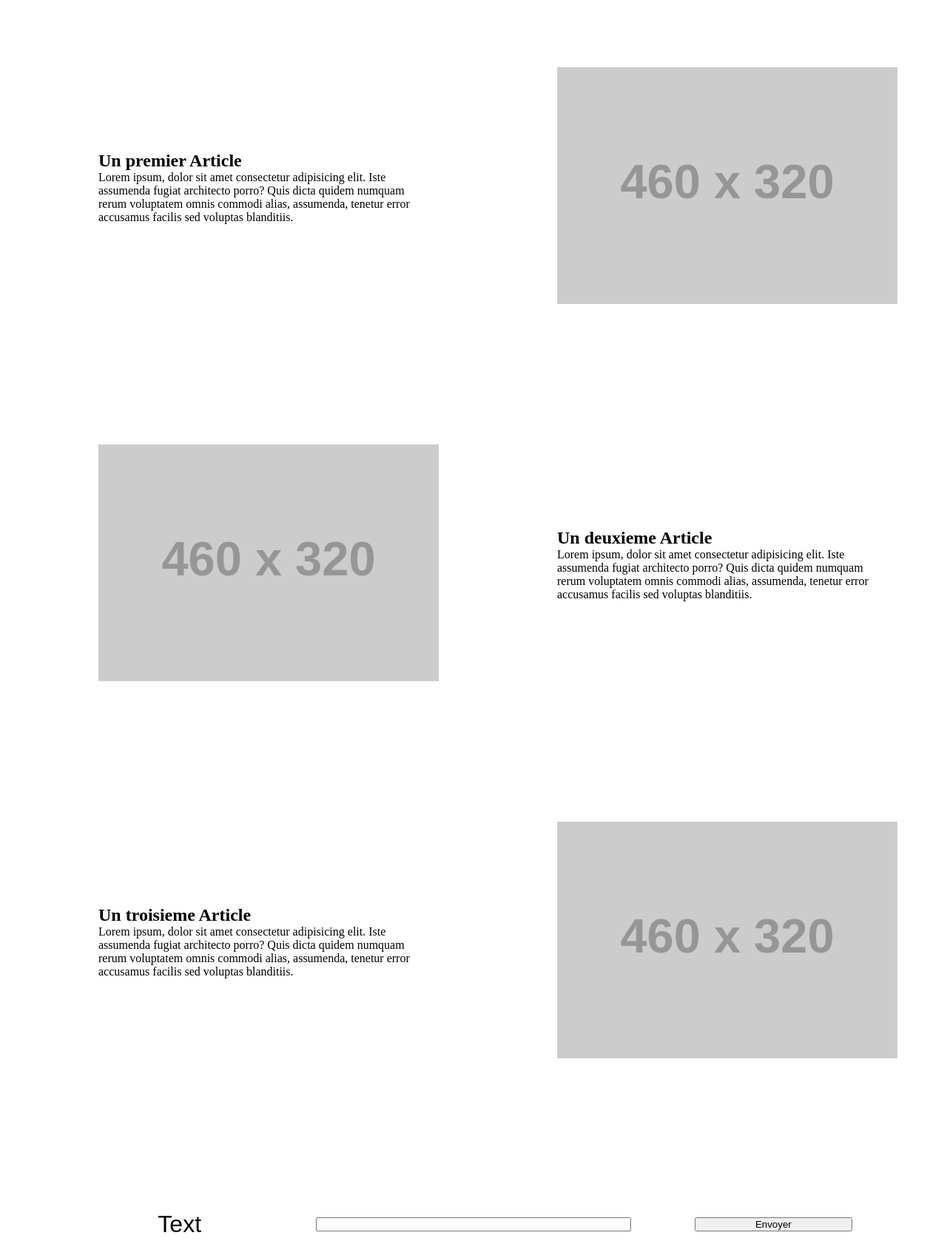
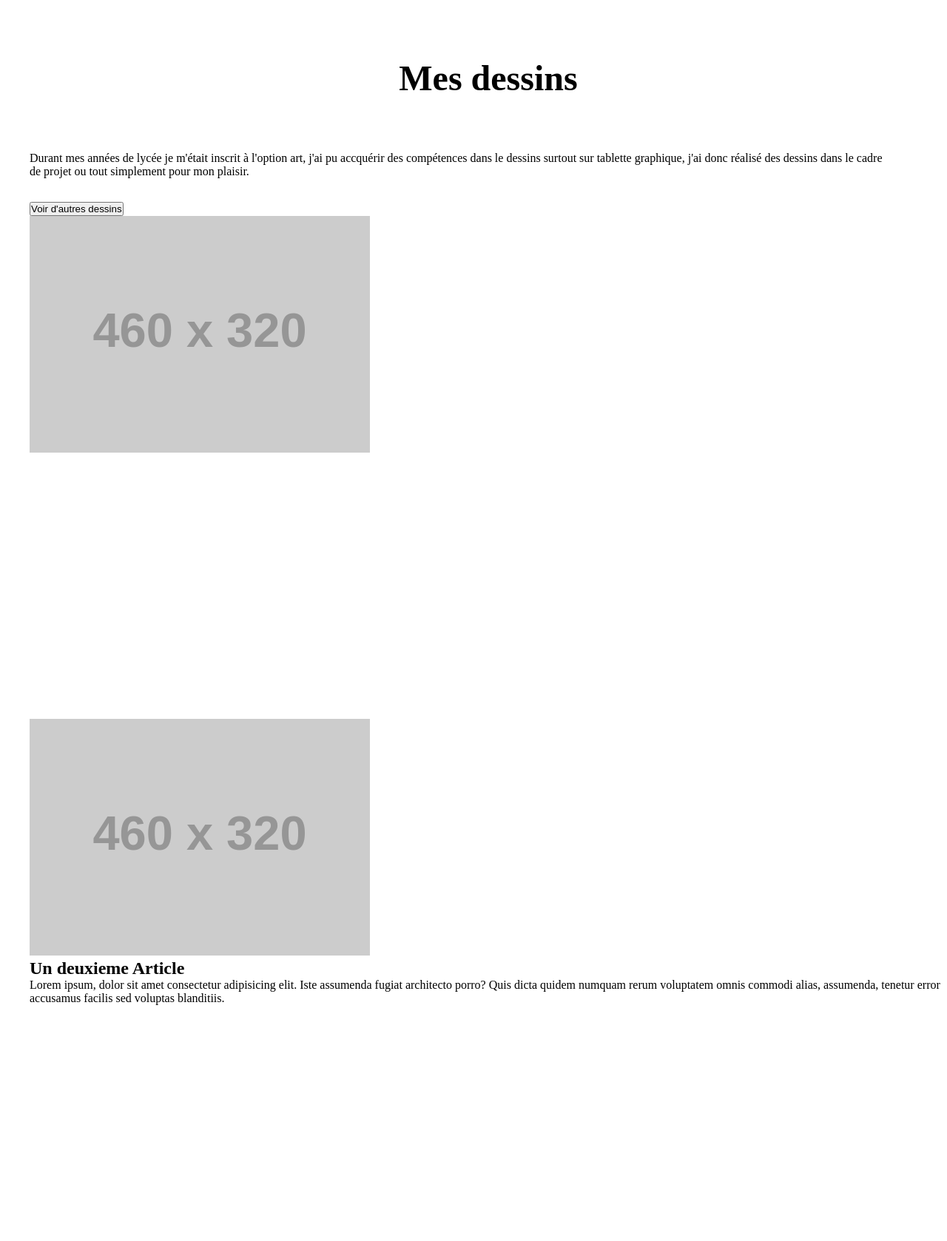
Before and after one commit to RemiDup1/Site-web, a plain HTML site: page assets/page2/page2.html in a window 1280 px wide. Shown: the part 802-2480 px from the top of the page at 74% size. Drawn offline with nearby package versions, Linux system fonts and the light colour scheme; placeholder pictures from the web are drawn by us.

Commit message:
Pause dodo

```diff
--- a/assets/page2/page2.html
+++ b/assets/page2/page2.html
@@ -2,7 +2,7 @@
 <html lang="fr">
     <head>
         <title>Mon Portfolio</title>
-        <link rel="stylesheet" href="style.css">
+        <link rel="stylesheet" href="styleP2.css">
         <link rel="stylesheet" href="https://fonts.googleapis.com/css2?family=Cabin&family=Roboto">
     </head>
     <body>
@@ -21,16 +21,21 @@
             </section>
         </header>
         <main>
-            <article>
+
+            <article id="article1">
                 <section>
-                    <h2>Un premier Article</h2>
-                    <p>Lorem ipsum, dolor sit amet consectetur adipisicing elit. Iste assumenda fugiat architecto porro? Quis dicta quidem numquam rerum voluptatem omnis commodi alias, assumenda, tenetur error accusamus facilis sed voluptas blanditiis.</p>
+                    <h2>Mes dessins</h2>
+
+                    <p>Durant mes années de lycée je m'était inscrit à l'option art, j'ai pu accquérir des compétences dans le dessins surtout sur tablette graphique, j'ai donc réalisé des dessins dans le cadre de projet ou tout simplement pour mon plaisir.</p>
+
+                    <input id="but1" type=button onclick=window.location.href='https://1drv.ms/u/s!Aha8ay8dNiE5ngKRnv0M8PMEDELo?e=CbGKvL'; value="Voir d'autres dessins" />
                 </section>
                 <section>
                     <img src="https://via.placeholder.com/460x320.jpg?text=Une+premiere+image" alt="Image sur le site">
                 </section>
             </article>
-            <article>
+
+            <article id="article2">
                 <section>
                     <img src="https://via.placeholder.com/460x320.jpg?text=Une+deuxieme+image" alt="Image sur le site">
                 </section>
@@ -39,6 +44,7 @@
                     <p>Lorem ipsum, dolor sit amet consectetur adipisicing elit. Iste assumenda fugiat architecto porro? Quis dicta quidem numquam rerum voluptatem omnis commodi alias, assumenda, tenetur error accusamus facilis sed voluptas blanditiis.</p>
                 </section>
             </article>
+
             <article>
                 <section>
                     <h2>Un troisieme Article</h2>
@@ -48,14 +54,12 @@
                     <img src="https://via.placeholder.com/460x320.jpg?text=Une+troisieme+image" alt="Image sur le site">
                 </section>
             </article>
-            <form>
-                <span>Text</span>
-                <input type="email"/>
-                <button type="submit">Envoyer</button>
-            </form>
+
         </main>
+
         <footer>
             <a href="https://www.iutbayonne.univ-pau.fr/outils/edt/default/index?ID=383">copyright</a>
         </footer>
+
     </body>
 </html>
--- a/assets/page2/style.css
+++ b/assets/page2/styleP2.css
@@ -12,31 +12,33 @@ header{
     background-image: url(fond.jpg);
     background-size: cover;
     background-position: 20%;
-    color: rgb(95, 94, 166);
+    color:white;
+    text-shadow: black 2px 2px 0.13em;
     font-family: Cabin, sans-serif;
 
 }
 
 .header-title{
     grid-row: 1;
-    grid-column: 1;
-    text-align: left;
+    grid-column: 2;
+    text-align: right;
     padding: 3%;
     font-weight: bold;
     font-size: 300%;
     text-decoration: underline;
-    margin-left: 1em;
+    margin-right: 0.8em;
 
 }
 .nav-title{
     grid-row: 1;
-    grid-column: 2;
-    text-align: end;
+    grid-column: 1;
+    text-align: left;
+    margin-left: 4em;
 }
 
 .nav-title a{
     text-decoration: none;
-    color: rgb(95, 94, 166);
+    color: white;
     font-size: 300%;
     font-weight: bold;
     text-decoration: underline;
@@ -53,8 +55,7 @@ header section{
     text-align: center;
     height: 100%;
     font-size: 200%;
-    color:white;
-    text-shadow: black 2px 2px 0.13em;
+
     align-items: center;
 }
 header section h1{
@@ -74,50 +75,52 @@ header section span{
 main{
     display: grid;
     grid-template-columns: 100%;
-    grid-template-rows: 2fr 2fr 2fr 1fr;
+    grid-template-rows: 1fr 1fr 1fr;
     align-items: center;
 }
 
-main article{
+#article1{
+    grid-row: 1;
     display: grid;
-    grid-template-columns: 1fr 1fr;
-    align-items: center;
-    padding-left: 5vh
+    grid-template-columns: 1fr;
+    margin-bottom: 10em;
+    margin-top: 5em;
 }
 
-main > article > section{
-    padding: 15%;
+#article1 h2{
+    font-size: 300%;
+    text-align: center;
+    margin-bottom: 1.5em;
 }
 
-main form{
-    display: grid;
-    grid-template-columns: 1fr 1fr 1fr;
-    align-items: center;
+#article1 p{
+    margin-right: 5em;
+    margin-bottom: 2em;
 }
 
-main > form > span{
-    margin-left: 50%;
-    font-size: xx-large;
-    font-family: Arial, Helvetica, sans-serif;
+#but1{
+    align-self: end;
 }
 
-main > form > button{
-    margin-right: 30%;
-    margin-left: 20%;
+#article2{
+    grid-row: 2;
+    display: grid;
+    grid-template-columns: 1fr;
 }
 
-input:focus{
-    outline: 3px dotted hotpink;
+#article3{
+    grid-row: 3;
+    display: grid;
+    grid-template-columns: 1fr;
 }
 
-@media screen and (max-width: 980px) {
-    body {
-      background-color:gray;
-    }
+
+
+@media(min-width:768px) {
 
     main article{
         display: grid;
-        grid-template-columns: 1fr;
+        grid-template-columns: 1fr 1fr;
         align-items: center;
         padding-left: 5vh
     }
```
Also changed, not shown: main.html (+1 -1 lines), assets/page1/styleP1.css (renamed from assets/page1/style.css).
